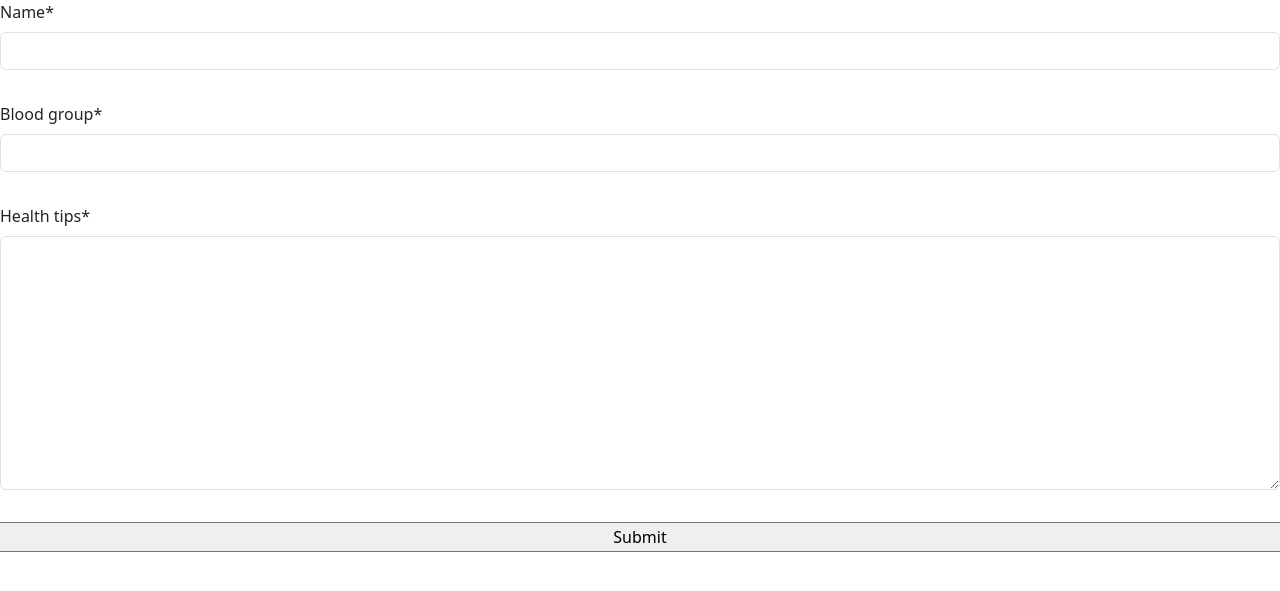
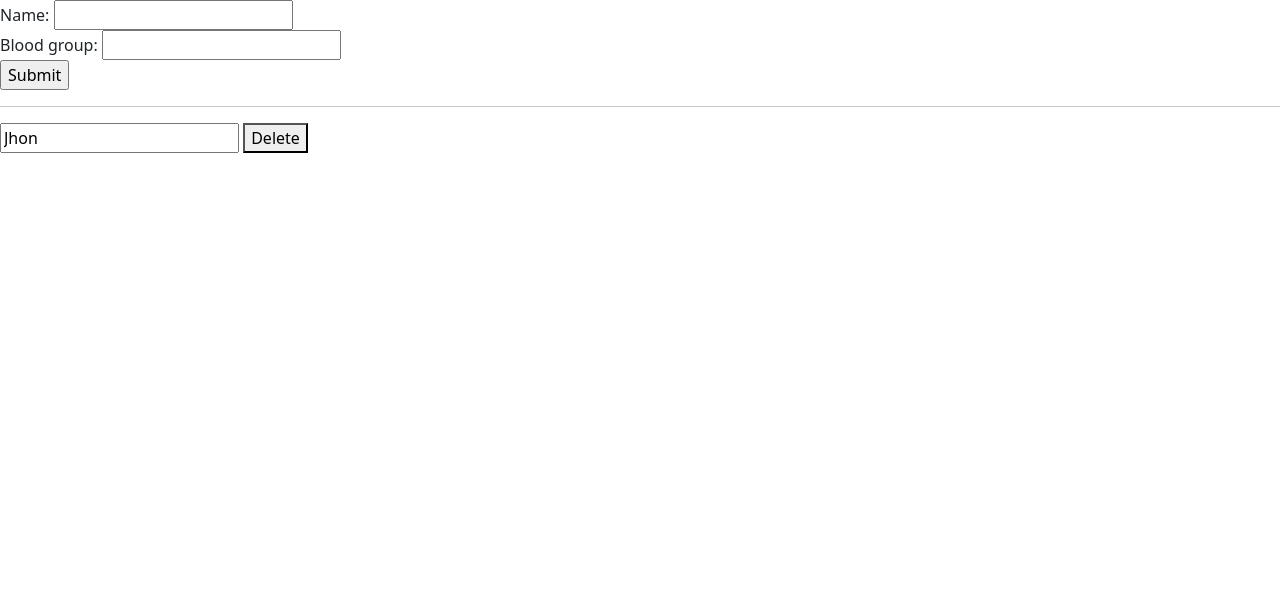
Before and after one commit to PrajwalBS-coder/D-Jango-Projects, a Django app: page /Patients_details/ in a window 1280 px wide. Shown: the top 591 px of the page. Run offline with Django 5.2, Linux system fonts and the light colour scheme; data comes from the database, SQL or seed files in the repository; both versions use the stored data as it was after the commit; some libraries are stand-ins or nearby versions.

Commit message:
Done With delete in froms done by myself

```diff
--- a/design_form/app/forms.py
+++ b/design_form/app/forms.py
@@ -2,7 +2,6 @@ from django import forms
 from app.models import *
 class Name(forms.Form):
     na=forms.CharField(label='Name',max_length=100)
-    blood_gorup=forms.CharField(label='Blood Group',max_length=100)
     health_tips=forms.CharField(label='Tips',max_length=100)
 
 class PatientDetails(forms.ModelForm):
@@ -12,4 +11,4 @@ class PatientDetails(forms.ModelForm):
     # health_tips=forms.CharField(label='Tips',max_length=100)
     class Meta:
         model=Patient
-        fields=['name','blood_group','health_tips']
+        fields=['name','blood_group']
--- a/design_form/app/views.py
+++ b/design_form/app/views.py
@@ -18,11 +18,18 @@ def thank(re):
     return render(re,'thanks.html')
 
 def Patients_details(re):
+    details=Patient.objects.all()
     if re.method=="POST":
         form=PatientDetails(re.POST)
+        if 'delete' in re.POST:
+            print("delete")
+            pk=re.POST.get('delete')
+            print(pk)
+            Patient.objects.get(id=pk).delete()
         if form.is_valid():
             form.save()
             return hred('/thank/')
     else:
         form=PatientDetails()
-    return render(re,'na.html',{'form':form})
+
+    return render(re,'na.html',{'form':form,'details':details})
--- a/design_form/templates/na.html
+++ b/design_form/templates/na.html
@@ -1,4 +1,4 @@
-{%load crispy_forms_tags %}
+<!-- {%load crispy_forms_tags %}  -->
 <!DOCTYPE html>
 <html lang="en">
 
@@ -11,10 +11,17 @@
 </head>
 
 <body>
-    <form action="" method="post" class="row g-3">
+    <form action="" method="post">
         {% csrf_token %}
-        {{ form|crispy }}
+        {{ form }}
         <input type="submit" value="Submit">
+
+        <hr>
+        {% for d in details %}
+        <input type="text" value={{d.name}}>
+        <button formnovalidate name="delete" value={{d.id}}>Delete</button><br>
+        {% endfor %}
+
 
     </form>
 
```
Also changed, not shown: design_form/db.sqlite3.
